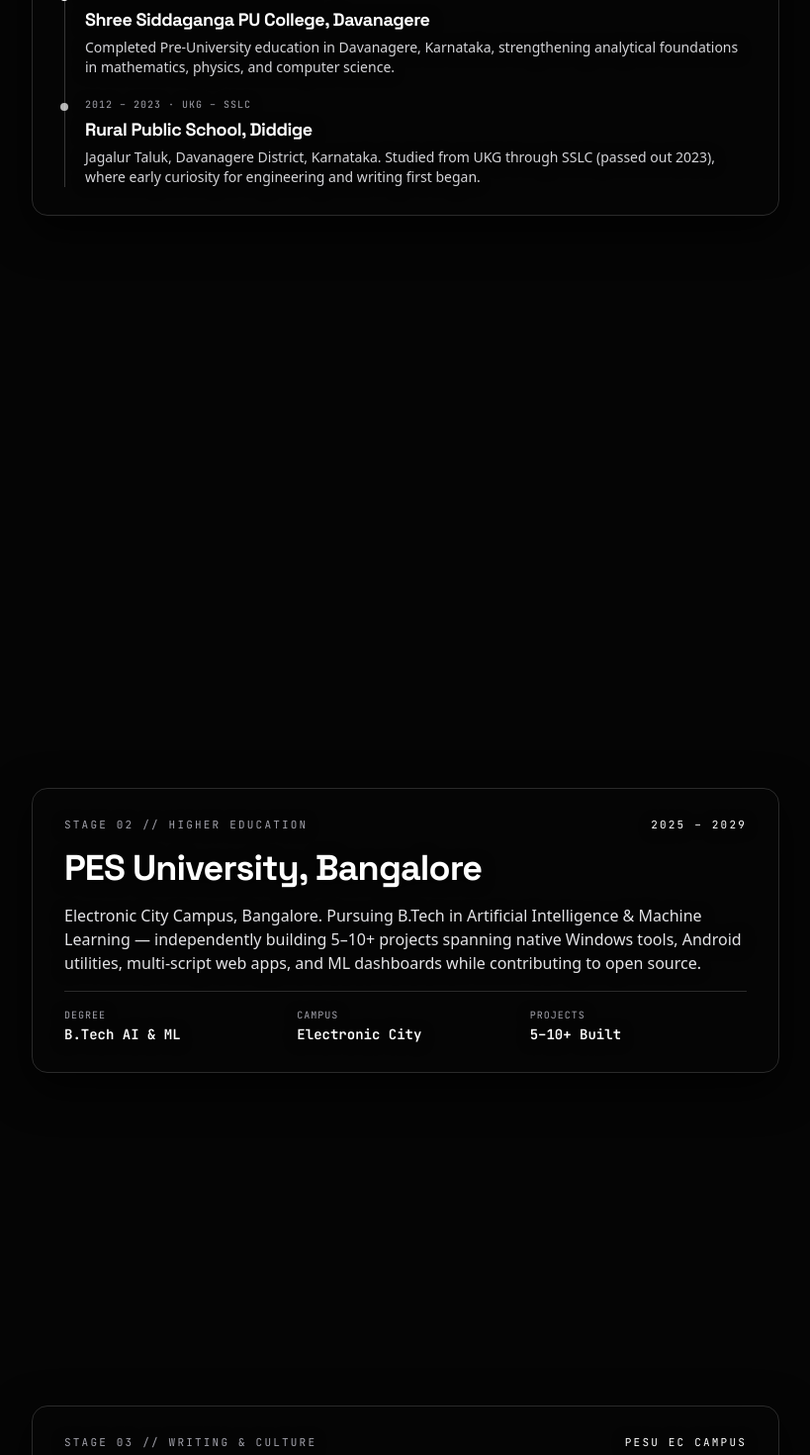
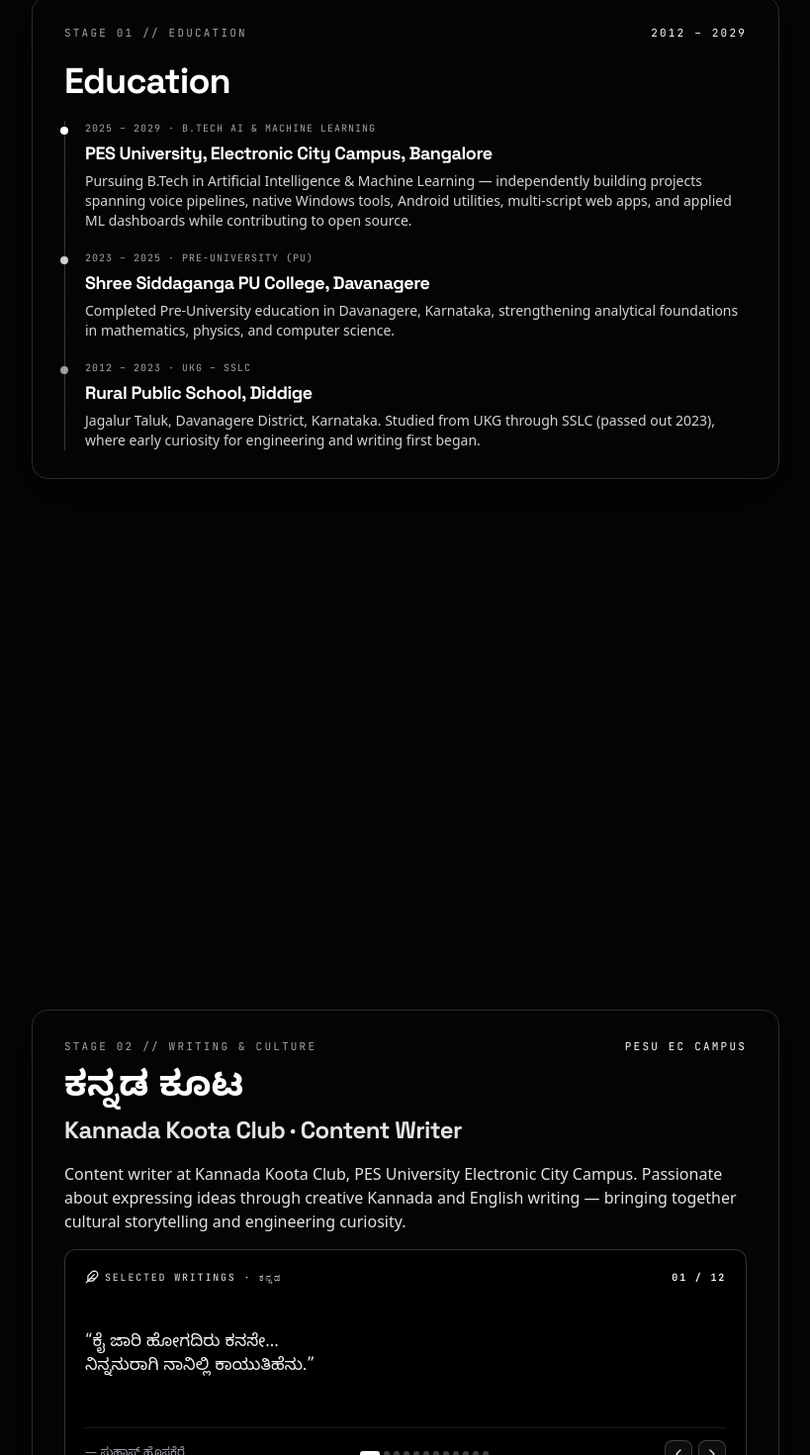
Before and after one commit to suhas-hoskere/portfolio, a React (Vite) app: page / in a window 1280 px wide. Shown: the part 1260-2730 px from the top of the page at 99% size, without its empty margins (48-867 px from the left). Built offline with nearby package versions, Linux system fonts and the light colour scheme.

Commit message:
Combine all education into one unified section and sync sidebar navigation

```diff
--- a/src/App.tsx
+++ b/src/App.tsx
@@ -17,9 +17,9 @@ const MissionTerminalModal = lazy(() =>
 
 const SECTION_IDS = [
   'section-pad',
-  'section-ascent',
-  'section-orbit',
+  'section-education',
   'section-heritage',
+  'section-stack',
   'section-missions',
   'section-signal',
 ] as const;
--- a/src/components/FlightMissionOverlays.tsx
+++ b/src/components/FlightMissionOverlays.tsx
@@ -161,19 +161,19 @@ export const FlightMissionOverlays: React.FC<FlightMissionOverlaysProps> = React
               </div>
             </section>
 
-            {/* ===== SECTION 01: DAVANAGERE ORIGINS & SCHOOLING ===== */}
+            {/* ===== SECTION 01: UNIFIED EDUCATION TIMELINE ===== */}
             <section
-              id="section-ascent"
-              className="min-h-[125vh] flex flex-col justify-center py-20 pointer-events-auto"
+              id="section-education"
+              className="min-h-[175vh] flex flex-col justify-center py-20 pointer-events-auto"
             >
               <div className={`${textWell} space-y-5 text-left`}>
                 <div className="flex items-center justify-between text-[11px] font-mono text-zinc-400 uppercase tracking-[0.2em]">
-                  <span>STAGE 01 // ORIGINS</span>
-                  <span className="text-white">2012 – 2025</span>
+                  <span>STAGE 01 // EDUCATION</span>
+                  <span className="text-white">2012 – 2029</span>
                 </div>
 
                 <h2 className="text-3xl sm:text-4xl font-space text-white font-bold leading-tight tracking-tight">
-                  Davanagere Roots
+                  Education
                 </h2>
 
                 <div className="border-l border-white/20 pl-5 space-y-5">
@@ -181,6 +181,25 @@ export const FlightMissionOverlays: React.FC<FlightMissionOverlaysProps> = React
                     <span
                       aria-hidden="true"
                       className="absolute -left-[25px] top-1.5 w-2 h-2 rounded-full bg-white"
+                    />
+                    <div className="text-[10px] font-mono tracking-widest text-zinc-400 uppercase">
+                      2025 – 2029 · B.TECH AI &amp; MACHINE LEARNING
+                    </div>
+                    <h3 className="text-lg font-space font-bold text-white tracking-tight">
+                      PES University, Electronic City Campus, Bangalore
+                    </h3>
+                    <p className="text-xs sm:text-sm text-zinc-300 font-sans font-light leading-relaxed">
+                      Pursuing B.Tech in Artificial Intelligence &amp; Machine Learning — independently
+                      building projects spanning voice pipelines, native Windows tools, Android
+                      utilities, multi-script web apps, and applied ML dashboards while contributing
+                      to open source.
+                    </p>
+                  </div>
+
+                  <div className="relative space-y-1">
+                    <span
+                      aria-hidden="true"
+                      className="absolute -left-[25px] top-1.5 w-2 h-2 rounded-full bg-white/80"
                     />
                     <div className="text-[10px] font-mono tracking-widest text-zinc-400 uppercase">
                       2023 – 2025 · PRE-UNIVERSITY (PU)
@@ -197,7 +216,7 @@ export const FlightMissionOverlays: React.FC<FlightMissionOverlaysProps> = React
                   <div className="relative space-y-1">
                     <span
                       aria-hidden="true"
-                      className="absolute -left-[25px] top-1.5 w-2 h-2 rounded-full bg-white/70"
+                      className="absolute -left-[25px] top-1.5 w-2 h-2 rounded-full bg-white/60"
                     />
                     <div className="text-[10px] font-mono tracking-widest text-zinc-400 uppercase">
                       2012 – 2023 · UKG – SSLC
@@ -215,59 +234,14 @@ export const FlightMissionOverlays: React.FC<FlightMissionOverlaysProps> = React
               </div>
             </section>
 
-            {/* ===== SECTION 02: BANGALORE & PES UNIVERSITY ===== */}
+            {/* ===== SECTION 02: KANNADA KOOTA & WRITINGS ===== */}
             <section
-              id="section-orbit"
-              className="min-h-[100vh] flex flex-col justify-center py-20 pointer-events-auto"
+              id="section-heritage"
+              className="min-h-[95vh] flex flex-col justify-center py-20 pointer-events-auto"
             >
               <div className={`${textWell} space-y-4 text-left`}>
                 <div className="flex items-center justify-between text-[11px] font-mono text-zinc-400 uppercase tracking-[0.2em]">
-                  <span>STAGE 02 // HIGHER EDUCATION</span>
-                  <span className="text-white">2025 – 2029</span>
-                </div>
-
-                <h2 className="text-3xl sm:text-4xl font-space text-white font-bold leading-tight tracking-tight">
-                  PES University, Bangalore
-                </h2>
-
-                <p className="text-sm sm:text-base text-zinc-200 font-sans font-light leading-relaxed">
-                  Electronic City Campus, Bangalore. Pursuing B.Tech in Artificial Intelligence
-                  &amp; Machine Learning — independently building 5–10+ projects spanning native
-                  Windows tools, Android utilities, multi-script web apps, and ML dashboards while
-                  contributing to open source.
-                </p>
-
-                <div className="pt-4 grid grid-cols-3 gap-4 border-t border-white/15">
-                  <div>
-                    <div className="text-[10px] font-mono text-zinc-400 tracking-widest">DEGREE</div>
-                    <div className="text-xs sm:text-sm font-mono text-white font-semibold mt-0.5">
-                      B.Tech AI &amp; ML
-                    </div>
-                  </div>
-                  <div>
-                    <div className="text-[10px] font-mono text-zinc-400 tracking-widest">CAMPUS</div>
-                    <div className="text-xs sm:text-sm font-mono text-white font-semibold mt-0.5">
-                      Electronic City
-                    </div>
-                  </div>
-                  <div>
-                    <div className="text-[10px] font-mono text-zinc-400 tracking-widest">PROJECTS</div>
-                    <div className="text-xs sm:text-sm font-mono text-white font-semibold mt-0.5">
-                      5–10+ Built
-                    </div>
-                  </div>
-                </div>
-              </div>
-            </section>
-
-            {/* ===== SECTION 03: KANNADA KOOTA & WRITINGS ===== */}
-            <section
-              id="section-heritage"
-              className="min-h-[85vh] flex flex-col justify-center py-20 pointer-events-auto"
-            >
-              <div className={`${textWell} space-y-4 text-left`}>
-                <div className="flex items-center justify-between text-[11px] font-mono text-zinc-400 uppercase tracking-[0.2em]">
-                  <span>STAGE 03 // WRITING &amp; CULTURE</span>
+                  <span>STAGE 02 // WRITING &amp; CULTURE</span>
                   <span className="text-white">PESU EC CAMPUS</span>
                 </div>
 
@@ -415,16 +389,17 @@ export const FlightMissionOverlays: React.FC<FlightMissionOverlaysProps> = React
               </div>
             </section>
 
-            {/* ===== TECHNICAL STACK & TOOLING ===== */}
+            {/* ===== SECTION 03: TECHNICAL STACK & TOOLING ===== */}
             <section
+              id="section-stack"
               aria-label="Technical skills and stack"
-              className="min-h-[65vh] flex flex-col justify-center py-14 pointer-events-auto"
+              className="min-h-[85vh] flex flex-col justify-center py-20 pointer-events-auto"
             >
               <div className={`${textWell} space-y-5 text-left`}>
                 <div className="flex items-center justify-between text-[11px] font-mono tracking-[0.2em] text-zinc-400 uppercase">
                   <span className="inline-flex items-center gap-2 text-white">
                     <Code2 className="w-3.5 h-3.5" />
-                    <span>TECH STACK &amp; MODULES</span>
+                    <span>STAGE 03 // TECH STACK &amp; MODULES</span>
                   </span>
                   <span>AI-ASSISTED DEV</span>
                 </div>
--- a/src/data/portfolioData.ts
+++ b/src/data/portfolioData.ts
@@ -90,9 +90,9 @@ export interface StageWaypoint {
 
 export const STAGES: StageWaypoint[] = [
   { id: 'pad', code: '00', shortLabel: 'Home', stageName: 'Suhas Hoskere', altitude: 'Writer · AIML · OSS' },
-  { id: 'ascent', code: '01', shortLabel: 'Origins', stageName: 'Davanagere Roots', altitude: '2012 – 2025 // School & PU' },
-  { id: 'orbit', code: '02', shortLabel: 'PESU', stageName: 'PES University, BLR', altitude: '2025 – 2029 // B.Tech AIML' },
-  { id: 'heritage', code: '03', shortLabel: 'Writing', stageName: 'Kannada Koota & Writing', altitude: 'PESU EC Campus' },
+  { id: 'education', code: '01', shortLabel: 'Education', stageName: 'Education', altitude: '2012 – 2029 // School · PU · PESU' },
+  { id: 'heritage', code: '02', shortLabel: 'Writing', stageName: 'Kannada Koota & Writing', altitude: 'PESU EC Campus' },
+  { id: 'stack', code: '03', shortLabel: 'Stack', stageName: 'Tech Stack & Modules', altitude: 'Voice AI · Python · Web' },
   { id: 'missions', code: '04', shortLabel: 'Projects', stageName: 'Open-Source & Private R&D', altitude: 'Dlives · santypes · ntools' },
   { id: 'signal', code: '05', shortLabel: 'Contact', stageName: 'Establish Uplink', altitude: 'Email · GitHub · LinkedIn' },
 ];
--- a/src/utils/madhvaEngine.ts
+++ b/src/utils/madhvaEngine.ts
@@ -103,9 +103,9 @@ export const CLI_AUTOCOMPLETE_TERMS = [
   'open ntools',
   'open wisewatt.ai',
   'goto home',
-  'goto origins',
-  'goto pesu',
+  'goto education',
   'goto writing',
+  'goto stack',
   'goto projects',
   'goto contact',
   'tour',
@@ -183,9 +183,13 @@ function hasAnyKeyword(text: string, tokens: string[], keywords: string[]): bool
 
 const STAGE_LOOKUP: { idx: number; label: string; aliases: string[] }[] = [
   { idx: 0, label: 'Home', aliases: ['home', 'pad', 'top', 'start', 'intro', 'hero'] },
-  { idx: 1, label: 'Origins', aliases: ['origins', 'roots', 'davanagere', 'school', 'diddige', 'pu'] },
-  { idx: 2, label: 'PESU', aliases: ['pesu', 'pes', 'college', 'university', 'bangalore', 'orbit'] },
-  { idx: 3, label: 'Writing', aliases: ['writing', 'writings', 'kannada', 'koota', 'heritage', 'culture'] },
+  {
+    idx: 1,
+    label: 'Education',
+    aliases: ['education', 'origins', 'roots', 'davanagere', 'school', 'diddige', 'pu', 'pesu', 'pes', 'college', 'university'],
+  },
+  { idx: 2, label: 'Writing', aliases: ['writing', 'writings', 'kannada', 'koota', 'heritage', 'culture'] },
+  { idx: 3, label: 'Stack', aliases: ['stack', 'skills', 'tech', 'tools', 'voice', 'modules'] },
   { idx: 4, label: 'Projects', aliases: ['projects', 'project', 'work', 'missions', 'repos', 'apps'] },
   { idx: 5, label: 'Contact', aliases: ['contact', 'uplink', 'signal', 'email', 'socials', 'links', 'bottom'] },
 ];
```
